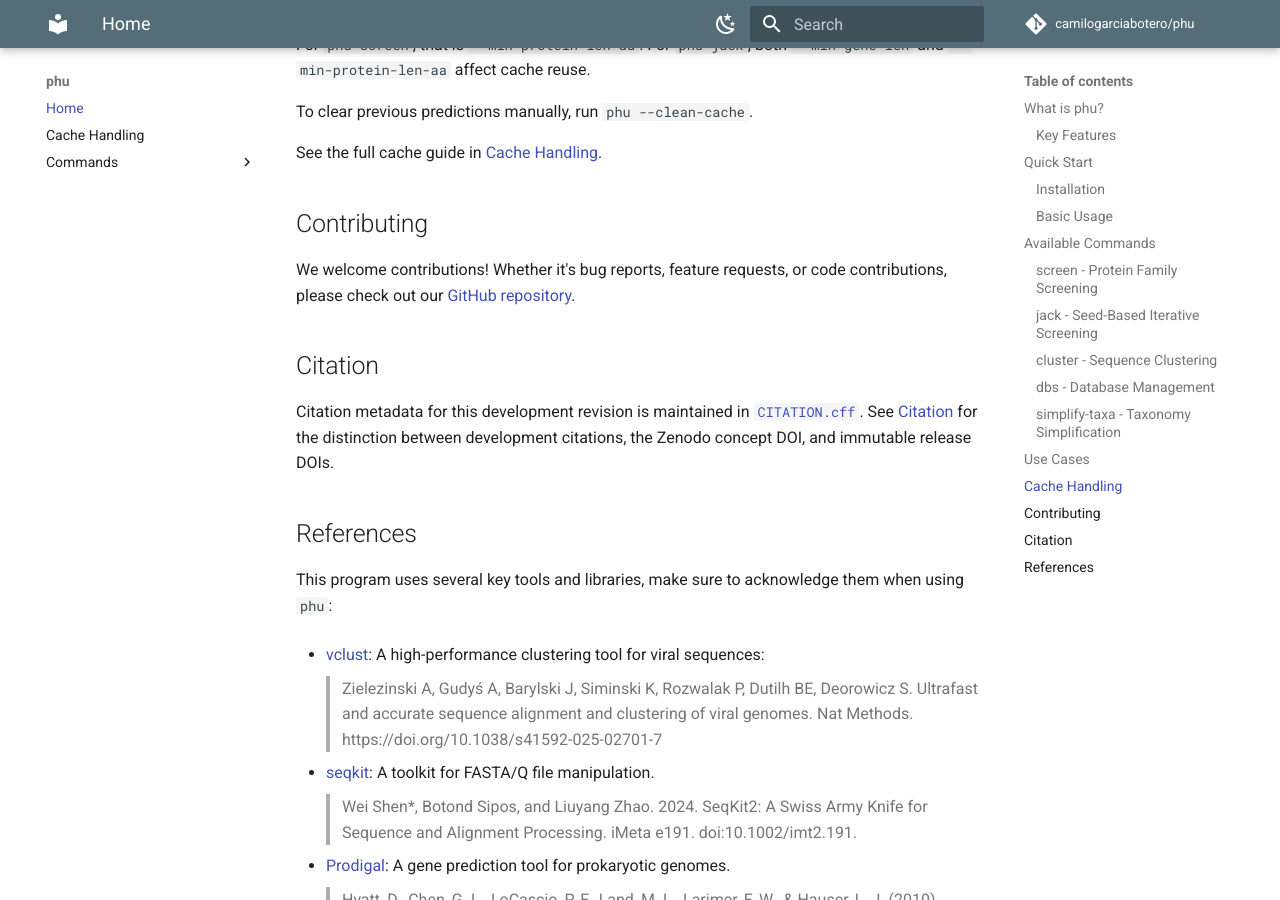
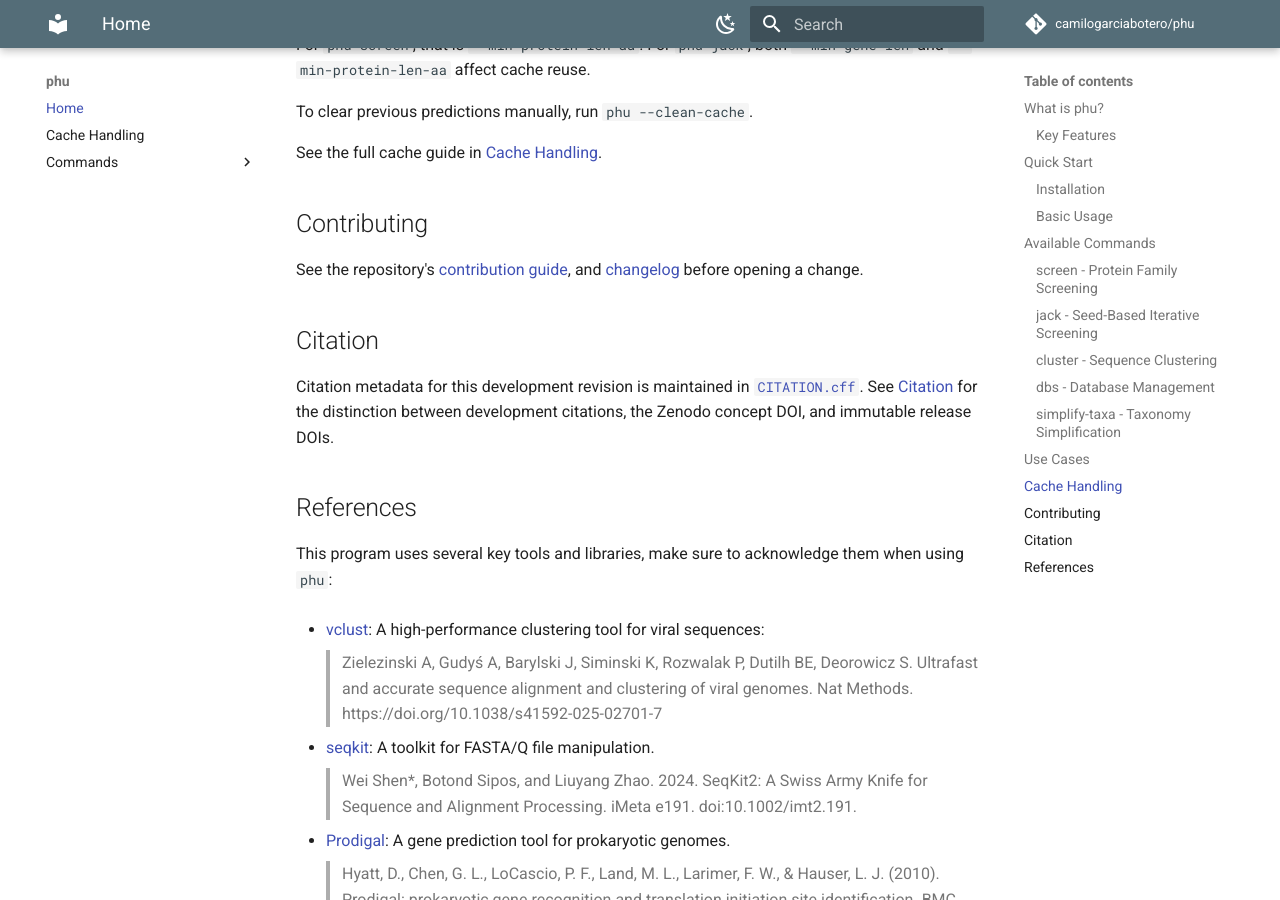
Before and after one commit to camilogarciabotero/phu, an MkDocs documentation site: the page built from docs/index.md, in a window 1280 px wide and 900 px high, scrolled down 3508 px. Built offline with MkDocs 1.6.1 and Material for MkDocs 9.7.7, drawn with Linux system fonts in a browser that asks for light colours; comment, search, counter and statistics services are not loaded.

Commit message:
Update contributing section to reference contribution guide and changelog

```diff
--- a/docs/index.md
+++ b/docs/index.md
@@ -147,7 +147,9 @@ See the full cache guide in [Cache Handling](https://camilogarciabotero.github.i
 
 ## Contributing
 
-We welcome contributions! Whether it's bug reports, feature requests, or code contributions, please check out our [GitHub repository](https://github.com/camilogarciabotero/phu).
+See the repository's [contribution guide](https://github.com/camilogarciabotero/phu/blob/avg/CONTRIBUTING.md),
+and [changelog](https://github.com/camilogarciabotero/phu/blob/avg/CHANGELOG.md)
+before opening a change.
 
 ## Citation
 
```
